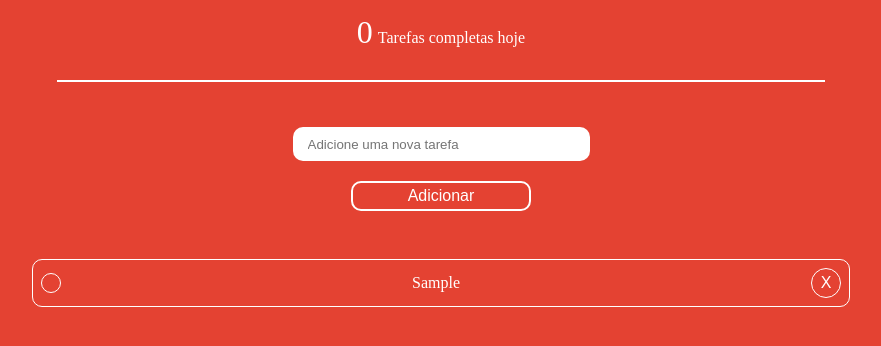
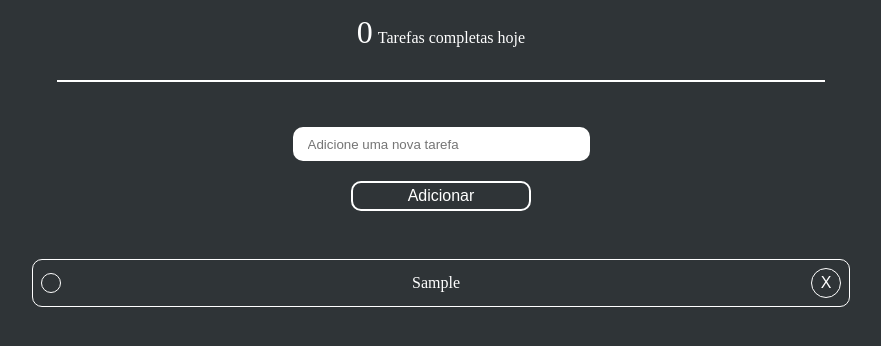
Before and after one commit to RafaelGoulartB/PWA-ToDoList, a website: page index.html in a window 1280 px wide. Both pictures are taken after typing "Sample" into the empty fields and a click on the button "Adicionar". Shown: the whole page, without its empty margins (199-1080 px from the left). Drawn offline with Linux system fonts and the light colour scheme.

Commit message:
Change backgrund Color

```diff
--- a/css/index.css
+++ b/css/index.css
@@ -1,6 +1,6 @@
 body {
     margin-top: 2.5em;
-    background-color: #e44232;
+    background-color: #2f3437;
     color: #fff;
     min-width: 300px;
 
--- a/css/input.css
+++ b/css/input.css
@@ -27,7 +27,7 @@
 #btn-add {
     color: #fff;
     font-size: 12pt;
-    background-color: #e44232;
+    background-color: #2f3437;
     width: 180px;
     height: 30px;
     border-style: solid;
--- a/css/tasks.css
+++ b/css/tasks.css
@@ -16,7 +16,7 @@
 .btn-remover {
     color: #fff;
     font-size: 12pt;
-    background-color: #e44232;
+    background-color: #2f3437;
     width: 30px;
     height: 30px;
     border: 1px solid #fff;
@@ -25,7 +25,7 @@
 .btn-complete {
     color: #fff;
     font-size: 12pt;
-    background-color: #e44232;
+    background-color: #2f3437;
     width: 20px;
     height: 20px;
     border: 1px solid #fff;
```
